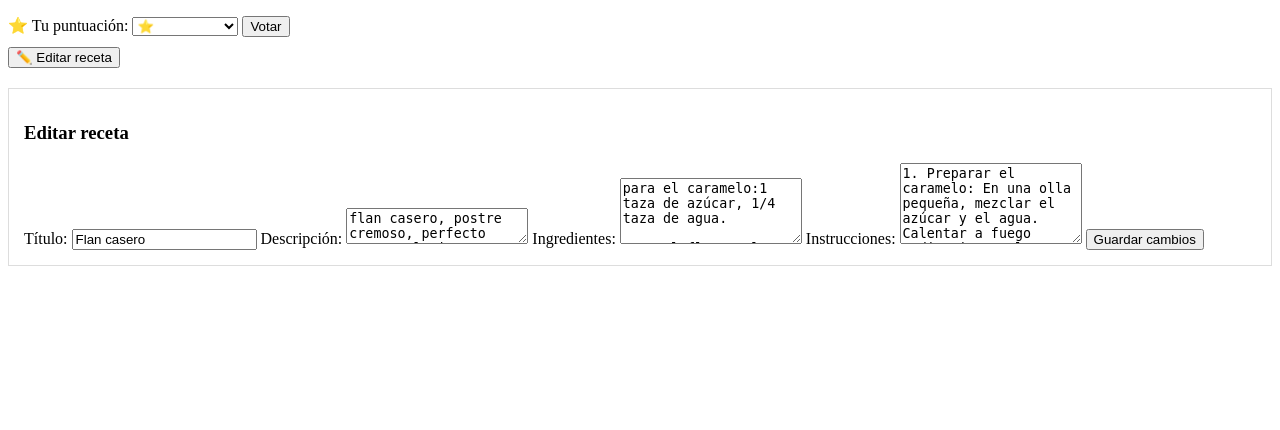
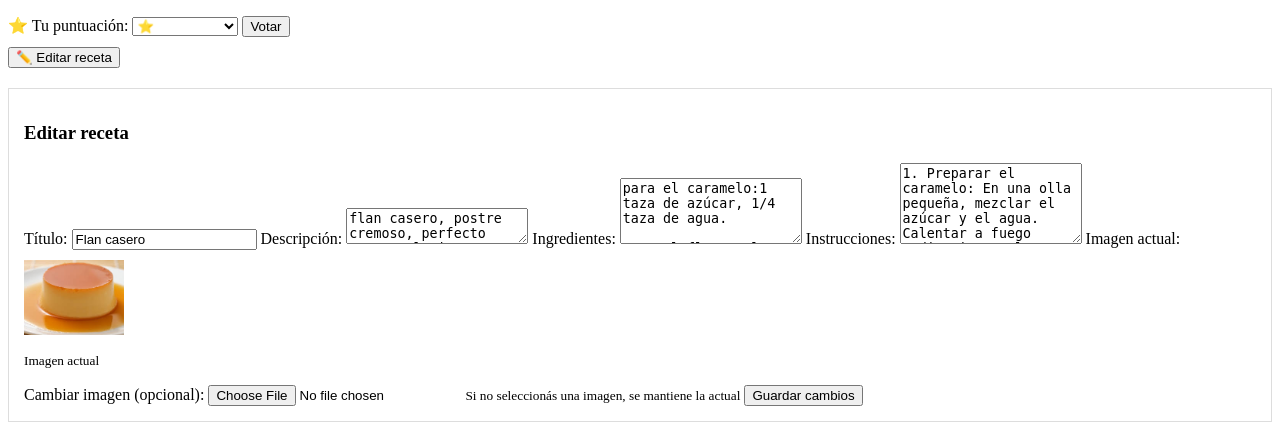
Before and after one commit to ana-donaldson/dulce-tentacion, a PHP site: page /receta_detalle.php?id=3 in a window 1280 px wide, after a click on "✏️ Editar receta". Shown: the part 754-1184 px from the top of the page. Before the commit the page ends 1020 px from the top, so only its background shows below. Run offline with PHP 8.4, Linux system fonts and the light colour scheme; a user stored in the database is signed in; data comes from the database, SQL or seed files in the repository.

Commit message:
quite parte del codigo duplicado

```diff
--- a/proyecto_postres/receta_detalle.php
+++ b/proyecto_postres/receta_detalle.php
@@ -1,10 +1,10 @@
 <?php
 require_once 'conexion.php';
+require 'funciones.php';
 session_start();
 
 $id = $_GET['id']; // ejemplo: receta.php?id=1
 
-//mensajes después de votar
 if (isset($_GET['mensaje']) && $_GET['mensaje'] == 'estrella_ok') {
     echo '<p style="color: green;">✅ ¡Gracias por tu estrella!</p>';
 }
@@ -18,14 +18,9 @@ $sql = "SELECT r.*, u.nombre_usuario
         WHERE r.id = $id";
 $receta = $conn->query($sql)->fetch_assoc();
 
-// trae los comentarios de esa receta
-$comentarios = $conn->query("SELECT c.*, u.nombre_usuario
-                             FROM comentarios c
-                             JOIN usuarios u ON c.usuario_id = u.id
-                             WHERE c.receta_id = $id
-                             ORDER BY c.fecha DESC");
+//(quite el obtener comentario por esto)
+$comentarios = obtenerComentarios($id);
 ?>
-
 <!DOCTYPE html>
 <html>
 <head>
@@ -47,7 +42,6 @@ $comentarios = $conn->query("SELECT c.*, u.nombre_usuario
         <p><strong><?php echo htmlspecialchars($com['nombre_usuario']); ?>:</strong>
            <?php echo htmlspecialchars($com['contenido']); ?></p>
     <?php endwhile; ?>
-
     <?php if(isset($_SESSION['usuario_id'])): ?>
         <form method="POST" action="guardar_comentario.php">
             <textarea name="contenido" required></textarea>
@@ -55,7 +49,6 @@ $comentarios = $conn->query("SELECT c.*, u.nombre_usuario
             <button>Comentar</button>
         </form>
     <?php endif; ?>
-
     <!-- Mostrar promedio actual -->
     <h3>⭐ Promedio:
         <?php
@@ -67,7 +60,6 @@ $comentarios = $conn->query("SELECT c.*, u.nombre_usuario
         }
         ?>
     </h3>
-
     <!-- Formulario para votar (solo si está logueado) -->
     <?php if(isset($_SESSION['usuario_id'])): ?>
         <form method="POST" action="guardar_estrella.php" style="margin: 10px 0;">
@@ -94,7 +86,7 @@ $comentarios = $conn->query("SELECT c.*, u.nombre_usuario
 
         <div id="form-editar" style="display:none; margin-top:20px; padding:15px; border:1px solid #ddd;">
             <h3>Editar receta</h3>
-            <form method="POST" action="actualizar_receta.php">
+           <form method="POST" action="actualizar_receta.php" enctype="multipart/form-data">
                 <input type="hidden" name="receta_id" value="<?php echo $receta['id']; ?>">
                 <label>Título:</label>
                 <input type="text" name="titulo" value="<?php echo htmlspecialchars($receta['titulo']); ?>" required>
@@ -104,6 +96,17 @@ $comentarios = $conn->query("SELECT c.*, u.nombre_usuario
                 <textarea name="ingredientes" rows="4" required><?php echo htmlspecialchars($receta['ingredientes']); ?></textarea>
                 <label>Instrucciones:</label>
                 <textarea name="instrucciones" rows="5" required><?php echo htmlspecialchars($receta['instrucciones']); ?></textarea>
+                  <!-- 👇 NUEVO CAMPO DE IMAGEN PONER EN GITHUB-->
+        <label>Imagen actual:</label>
+        <?php if($receta['imagen_url'] && file_exists($receta['imagen_url'])): ?>
+            <img src="<?php echo $receta['imagen_url']; ?>" style="width:100px; display:block; margin:10px 0;">
+            <p><small>Imagen actual</small></p>
+        <?php else: ?>
+            <p><small>Sin imagen actual</small></p>
+        <?php endif; ?>
+        <label>Cambiar imagen (opcional):</label>
+        <input type="file" name="imagen" accept="image/*">
+        <small>Si no seleccionás una imagen, se mantiene la actual</small>
                 <button type="submit">Guardar cambios</button>
             </form>
         </div>
```
